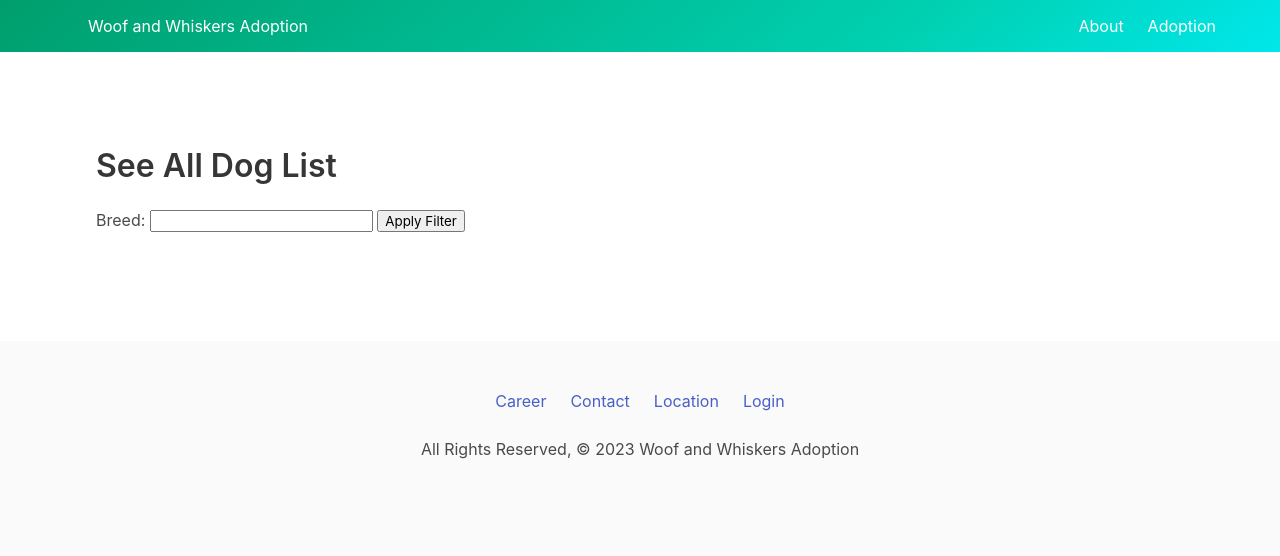
After one commit to Apple-supaporn/project4-dog-and-cat-adoption, a Django app: page /dogs/ in a window 1280 px wide. The commit adds this page. Shown: the top 556 px of the page. Run offline with Django 4.2, Linux system fonts and the light colour scheme; data that the repository does not hold is empty.

Commit message:
add dog_list and cat_list page

```diff
--- a/dog_and_cat_adoption_project/dog_and_cat_adoption_app/templates/dogncat/base.html
+++ b/dog_and_cat_adoption_project/dog_and_cat_adoption_app/templates/dogncat/base.html
@@ -31,12 +31,22 @@
               <span aria-hidden="true"></span>
             </a>
           </div>
+
+
           <div class="navbar-menu" id="navbarMenu">
             <div class="navbar-end">
               <a class="navbar-item" href="{% url 'about' %}">About</a>
-              {% if user.is_authenticated %}
-              <a class="navbar-item" href="{% url 'pets_create' %}">Add a Pet</a>
-              <a class="navbar-item" href="{% url 'index' %}">Adoption</a>
+                {% if user.is_authenticated %}
+                <a class="navbar-item" href="{% url 'pets_create' %}">Add a Pet</a>
+
+              <div class="navbar-item is-hoverable">
+                <a class="navbar-link" href="{% url 'index' %}">Adoption</a>
+                <div class="navbar-dropdown">
+                  <a class="navbar-item" href="{% url 'dog_list' %}">Dogs</a>
+                  <a class="navbar-item" href="{% url 'cat_list' %}">Cats</a>
+                  <!-- add more dropdown if needed -->
+                </div>
+              </div>
               <a class="navbar-item" href="{% url 'logout' %}">Log Out</a>
               {% else %}
               <a class="navbar-item" href="{% url 'index' %}">Adoption</a>
--- a/dog_and_cat_adoption_project/dog_and_cat_adoption_app/templates/dogncat/detail.html
+++ b/dog_and_cat_adoption_project/dog_and_cat_adoption_app/templates/dogncat/detail.html
@@ -48,7 +48,7 @@
                     </div>
                 {% endif %}
                 <br><br>
-                <a href="{% url 'index' %}">Back to see more Dog and Cats  </a>
+                <a href="{% if request.GET.previous_page %}{{ request.GET.previous_page }}{% else %}{% url 'index' %}{% endif %}">Back to previous page</a>
             </div>
         </div>
     </div>
--- /dev/null
+++ b/dog_and_cat_adoption_project/dog_and_cat_adoption_app/templates/dogncat/dog_list.html
@@ -0,0 +1,40 @@
+{% extends 'dogncat/base.html' %}
+{% load static %}
+{% block content %}
+
+<section class="section">
+    <div class="container">
+        <h1 class="title">See All Dog List</h1>
+        <!-- Filter form -->
+        <form method="GET">
+            <label for="breed">Breed:</label>
+            <input type="text" name="breed">
+            <!-- add more filters if needed -->
+            <button type="submit">Apply Filter</button>
+        </form>
+        <!-- End filter form -->
+
+        <div class="columns is-multiline" style="margin-top: 25px;">
+            {% for dog in dog %}
+                <div class="column is-3">
+                    <div class="card">
+                        <a href="{% url 'detail' dog.id %}?previous_page={{ request.path }}">
+                            <div class="card-content">
+                                {% with dog.photo_set.first as dog_photo %}
+                                    {% if dog_photo %}
+                                        <img src="{{ dog_photo.url }}" alt="{{ dog.name }} photo">
+                                    {% else %}
+                                        <p>No Photo Available</p>
+                                    {% endif %}
+                                {% endwith %}
+                                <p class="title is-4" style="margin-bottom: 30px; margin-top: 10px;">{{ dog.name }}</p>
+                                <p class="subtitle is-6"><strong>Breed:</strong> {{ dog.breed }} <br><strong>Status:</strong> {{ dog.adoption_status }}</p>
+                            </div>
+                        </a>
+                    </div>
+                </div>
+            {% endfor %}
+        </div>
+    </div>
+</section>
+{% endblock %}
--- a/dog_and_cat_adoption_project/dog_and_cat_adoption_app/urls.py
+++ b/dog_and_cat_adoption_project/dog_and_cat_adoption_app/urls.py
@@ -1,5 +1,6 @@
 from django.urls import path
 from . import views     # .  is everything from views
+from .views import dog_list, cat_list
 
 
 
@@ -14,5 +15,8 @@ urlpatterns = [
     ## url to add photo
     path('pets/<int:pet_id>/add_photo/', views.add_photo, name='add_photo'),
 
+    ##### ADD #####
+    path('dogs/', dog_list, name='dog_list'),
+    path('cats/', cat_list, name='cat_list'),
 
 ]
--- a/dog_and_cat_adoption_project/dog_and_cat_adoption_app/views.py
+++ b/dog_and_cat_adoption_project/dog_and_cat_adoption_app/views.py
@@ -36,6 +36,35 @@ def pets_index(request):
 
 
     return render(request, 'dogncat/index.html', {'pet' : pets})
+
+
+###### ADD ######
+def dog_list(request):
+    breed_filter = request.GET.get('breed', '')
+
+    if breed_filter:
+        dogs = Pet.objects.filter(pet_type='dog', breed__icontains=breed_filter)
+    else:
+        dogs = Pet.objects.filter(pet_type='dog')
+
+    context = {'dog': dogs}
+    return render(request, 'dogncat/dog_list.html', context)
+
+def cat_list(request):
+    breed_filter = request.GET.get('breed', '')
+
+    if breed_filter:
+        cats = Pet.objects.filter(pet_type='cat', breed__icontains=breed_filter)
+    else:
+        cats = Pet.objects.filter(pet_type='cat')
+
+    context = {'cat': cats}
+    return render(request, 'dogncat/cat_list.html', context)
+###### END ADD ######
+
+
+
+
 
 def pets_detail(request, pet_id):
     pet = Pet.objects.get(id=pet_id)
```
Also changed, not shown: dog_and_cat_adoption_project/dog_and_cat_adoption_app/templates/dogncat/cat_list.html (added, +40 -0 lines), dog_and_cat_adoption_project/dog_and_cat_adoption_app/templates/dogncat/home.html (+2 -9 lines), dog_and_cat_adoption_project/dog_and_cat_adoption_app/templates/dogncat/index.html (+0 -12 lines).
